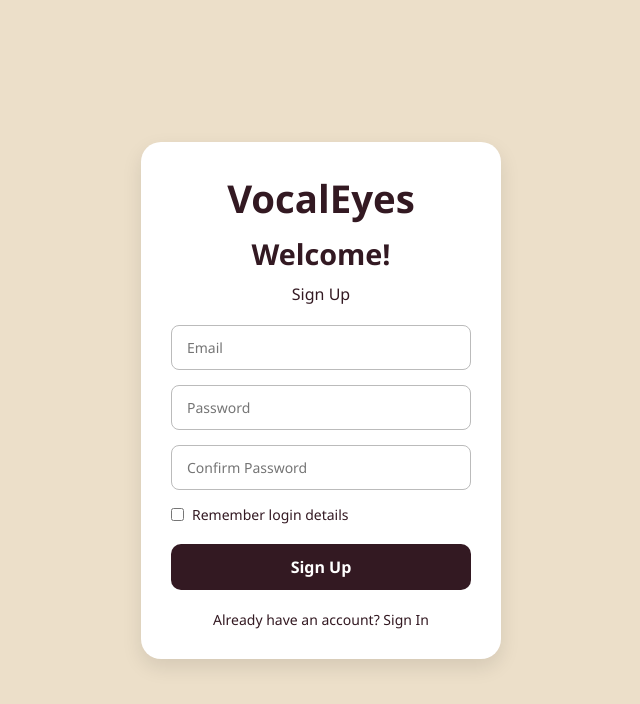
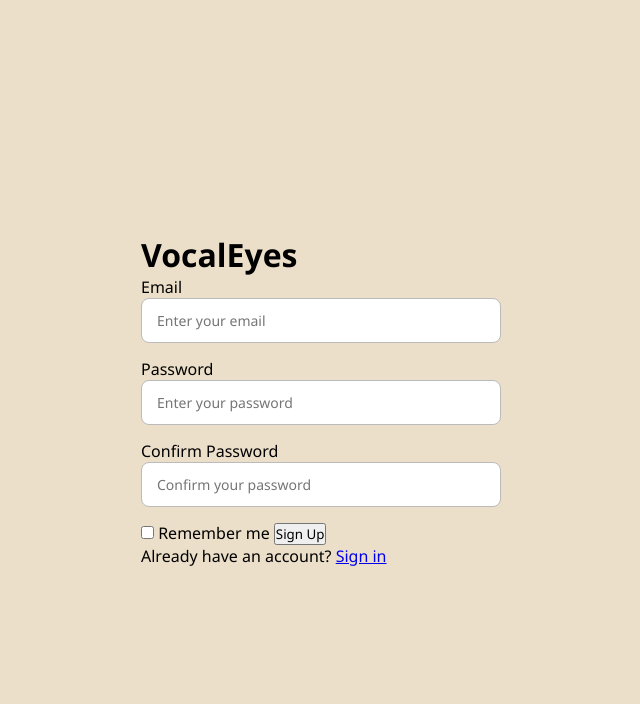
Before and after one commit to Srijoni06/VocalEyes, a plain HTML site: page index.html in a window 1280 px wide. Shown: the whole page, without its empty margins (319-959 px from the left). Drawn offline with Linux system fonts and the light colour scheme.

Commit message:
Update index.html

```diff
--- a/index.html
+++ b/index.html
@@ -7,28 +7,28 @@
   <link rel="stylesheet" href="style.css" />
 </head>
 <body>
+
   <div class="container">
-    <div class="form-box">
-      <h1 class="brand">VocalEyes</h1>
-      <h2 class="welcome-text">Welcome!</h2>
-      <p class="subheading">Sign Up</p>
+    <h1 class="title">VocalEyes</h1>
+    <form id="signupForm">
+      <label for="email">Email</label>
+      <input type="email" id="email" placeholder="Enter your email" required />
 
-      <form>
-        <input type="email" placeholder="Email" required>
-        <input type="password" placeholder="Password" required>
-        <input type="password" placeholder="Confirm Password" required>
+      <label for="password">Password</label>
+      <input type="password" id="password" placeholder="Enter your password" required />
 
-        <div class="checkbox-group">
-          <input type="checkbox" id="remember">
-          <label for="remember">Remember login details</label>
-        </div>
+      <label for="confirmPassword">Confirm Password</label>
+      <input type="password" id="confirmPassword" placeholder="Confirm your password" required />
 
-        <button type="submit" class="btn">Sign Up</button>
-        <p class="footer-text">
-          Already have an account? <a href="#">Sign In</a>
-        </p>
-      </form>
-    </div>
+      <label>
+        <input type="checkbox" id="rememberMe" />
+        Remember me
+      </label>
+
+      <button type="submit" id="signupBtn">Sign Up</button>
+
+      <p>Already have an account? <a href="#">Sign in</a></p>
+    </form>
   </div>
 
   <script src="script.js"></script>
```
